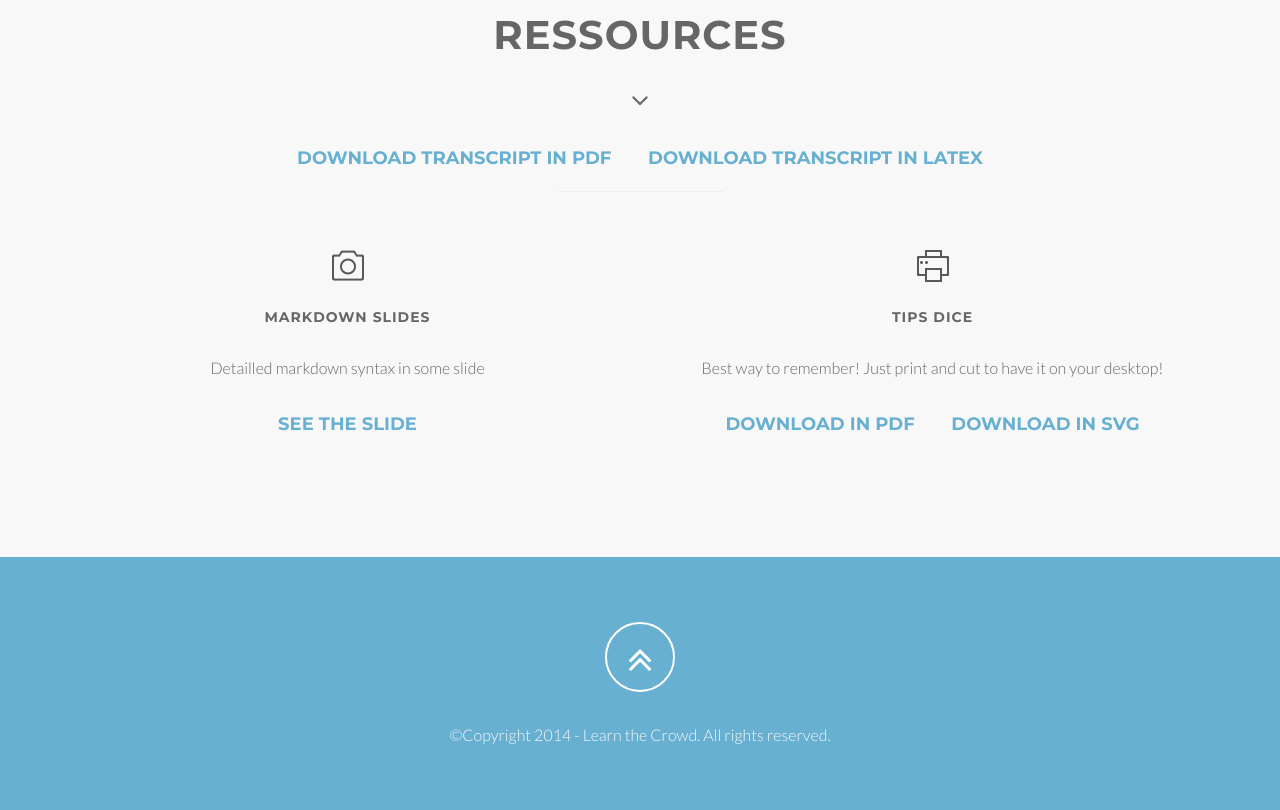
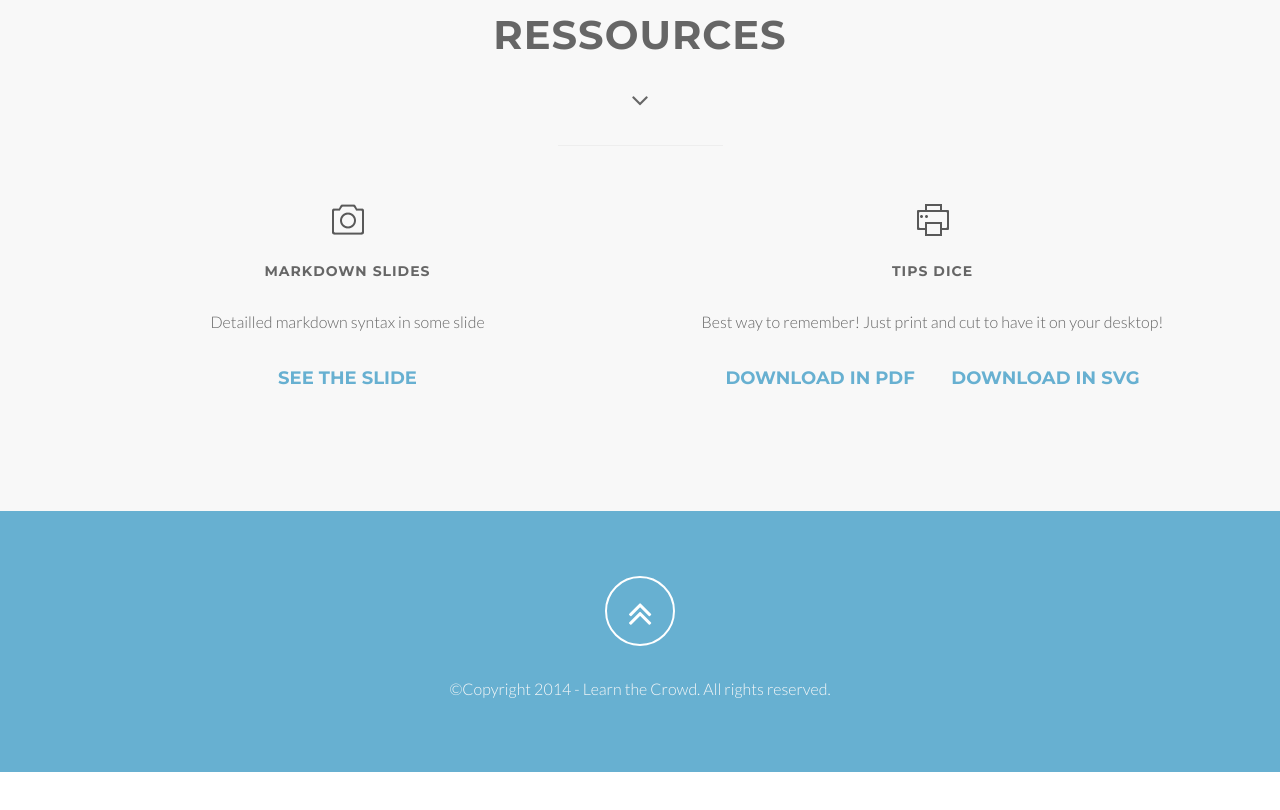
Before and after one commit to jbardon/social-network-course, a plain HTML site: page mooc-collaborative-note-taking.html in a window 1280 px wide. Shown: the part 8080-8890 px from the top of the page. After the commit the page ends 8852 px from the top, so only its background shows below. Drawn offline with Linux system fonts and the light colour scheme.

Commit message:
bug fix : bad link in resources section

```diff
--- a/mooc-collaborative-note-taking.html
+++ b/mooc-collaborative-note-taking.html
@@ -394,10 +394,6 @@
 					<i class="fa fa-2x fa-angle-down"></i>
 					</div>
 					</div>
-					<div class="service-desc">
-						<a target="_blank" href="img/res/dice.pdf" class="btn btn-lg">Download transcript in pdf</a>
-						<a target="_blank" href="img/res/dice.svg" class="btn btn-lg">Download transcript in LaTex</a>
-					</div>
 				</div>
 			</div>
 			</div>
```
Also changed, not shown: index.html (+3 -4 lines).
